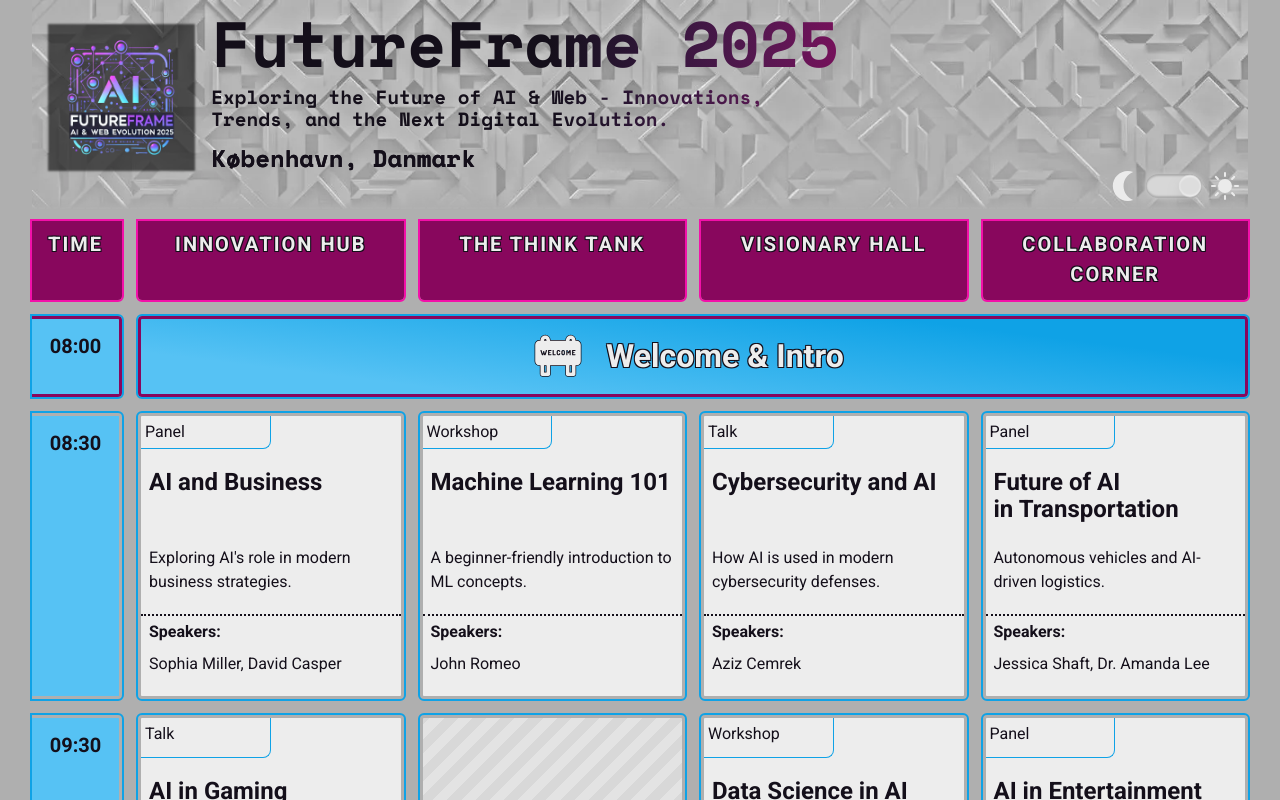
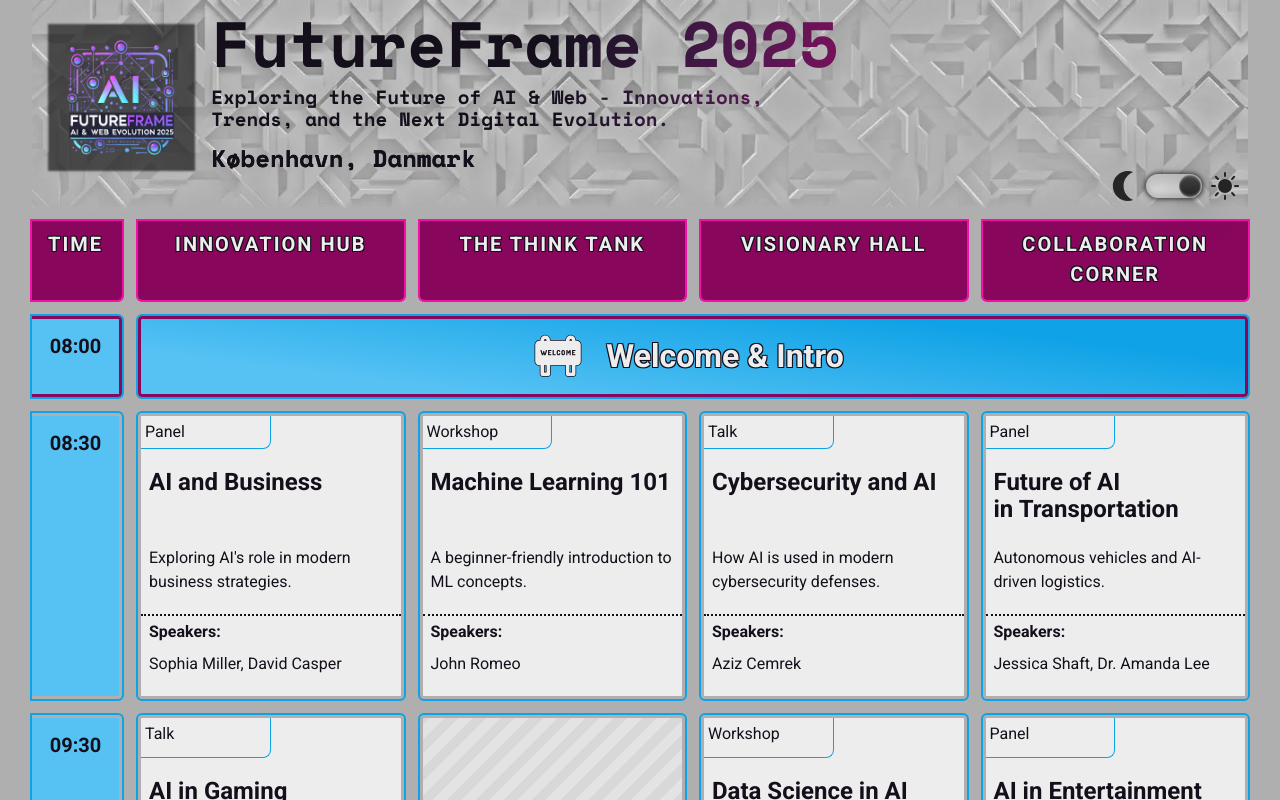
Before and after one commit to MatthiasKaesch/event-table, a React (Vite) app: page / in a window 1280 px wide. Shown: the top 800 px of the page. Built offline with nearby package versions, Linux system fonts and the light colour scheme.

Commit message:
update colors of theme toggle for new background

```diff
--- a/src/components/ThemeToggle/ThemeToggle.scss
+++ b/src/components/ThemeToggle/ThemeToggle.scss
@@ -15,7 +15,7 @@
 
   &:has(.light) {
     .theme_icon {
-      fill: var(--background-light);
+      fill: var(--background-dark);
     }
   }
 }
@@ -37,10 +37,6 @@
 
   &.light {
     background: var(--background-light);
-    box-shadow: 0 0 0.25rem 0.1rem rgb(195, 195, 195),
-      inset 0 0.125rem 3.75rem rgba(0, 0, 0, 0.1),
-      inset 0 0.125rem 0.125rem rgba(0, 0, 0, 0.2),
-      inset 0 -0.125rem 0.125rem rgba(0, 0, 0, 0.2);
   }
 
   &_button {
@@ -65,11 +61,7 @@
     & > .toggle_button {
       left: calc(var(--T_buttonWidth) - var(--T_buttonHeight));
 
-      background: #dddddd;
       pointer-events: none;
-      box-shadow: 0 0.5rem 1.25rem rgba(0, 0, 0, 0.1),
-        inset 0 0.125rem 0.125rem rgba(255, 255, 255, 0.5),
-        inset 0 -0.125rem 0.125rem rgba(255, 255, 255, 0.5);
     }
   }
 }
```
